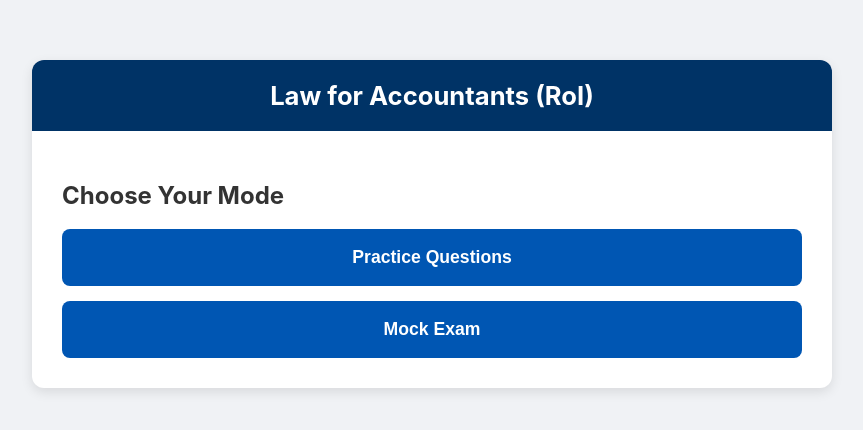
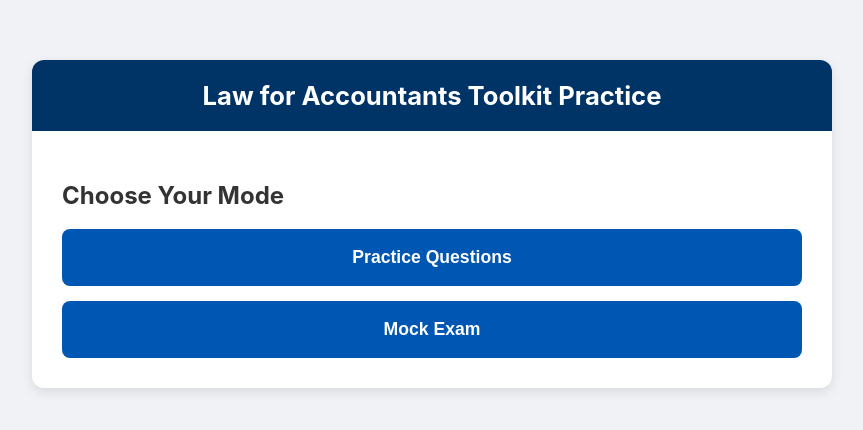
Before and after one commit to harrypage87/LawQuiz, a plain HTML site: page index.html in a window 1280 px wide. Shown: the part 196-626 px from the top of the page, without its empty margins (208-1071 px from the left). Drawn offline with Linux system fonts and the light colour scheme.

Commit message:
Title Change 2

```diff
--- a/index.html
+++ b/index.html
@@ -160,7 +160,7 @@
 
 <div class="container">
     <div class="header">
-        <h1>Law for Accountants (RoI)</h1>
+        <h1>Law for Accountants Toolkit Practice</h1>
     </div>
 
     <!-- Main Menu Screen -->
```
